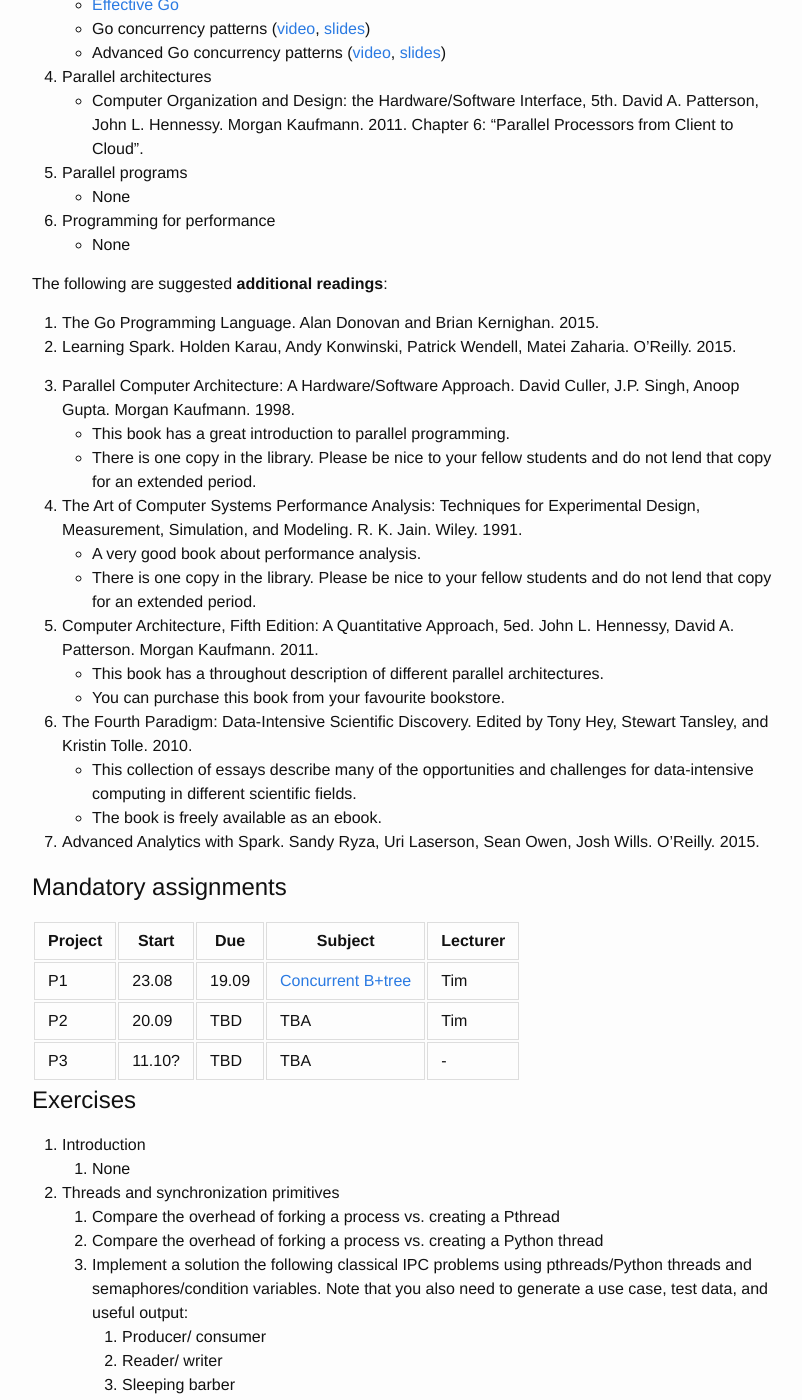
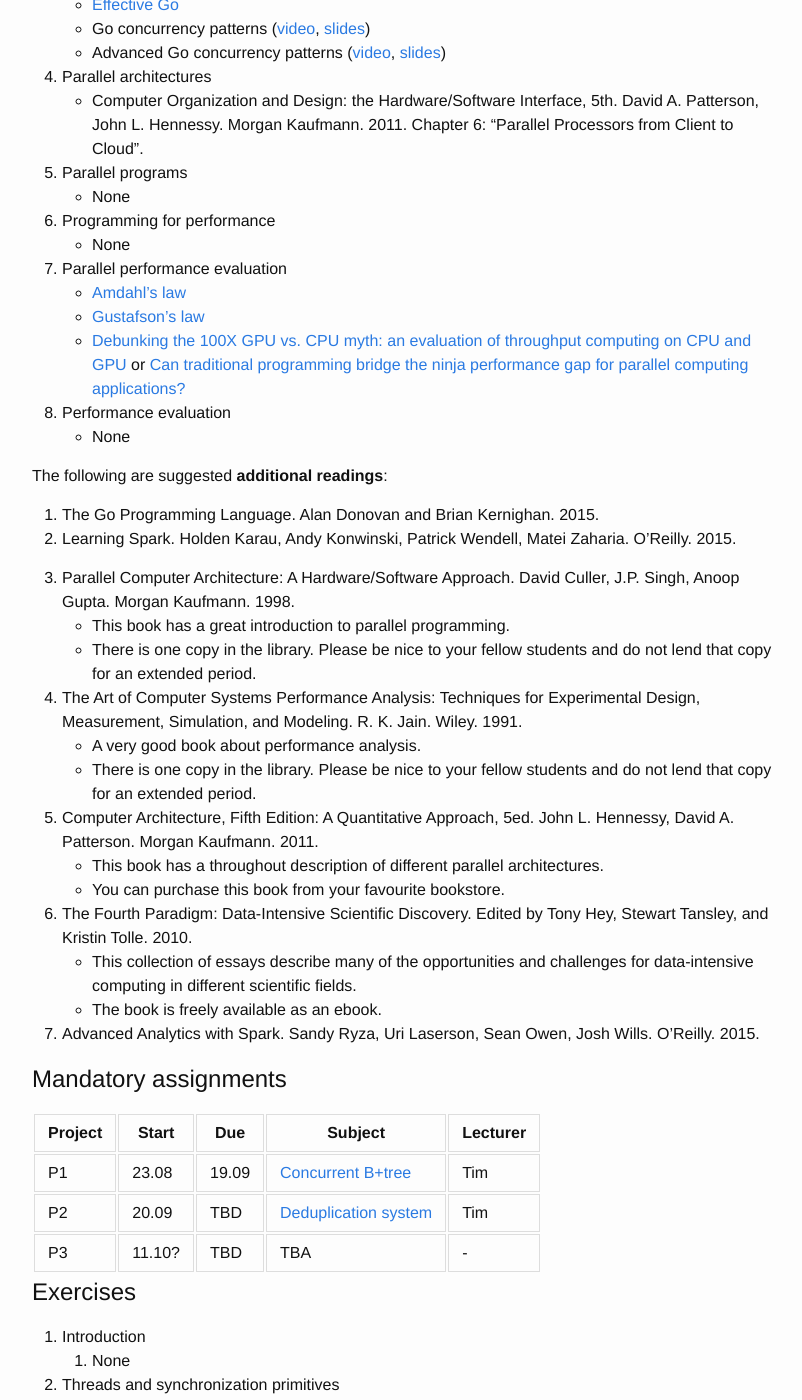
Before and after one commit to uit-inf-2202-f16/uit-inf-2202-f16.github.io, a Jekyll site: the page built from index.md, in a window 1280 px wide and 1400 px high, scrolled down 1873 px. Shown: the whole window, without its empty margins (238-1040 px from the left). Built offline with Jekyll 4.4.1, drawn with Linux system fonts in a browser that asks for light colours; some of the changed text lies outside the part shown.

Commit message:
Lecture 7 notes, etc

```diff
--- a/index.md
+++ b/index.md
@@ -34,8 +34,8 @@ We have the following rooms and hours:
 | L4  | Fri 02.09 | [Parallel architectures](lectures/04-parallel-architectures.pptx) | Lars Ailo |
 | L5  | Fri 09.09 | [Parallel programs](lectures/05-parallel-programs.pptx) | Lars Ailo |
 | L6  | Fri 16.09 | [Programming for performance](lectures/06-programming-for-performance.pptx) | Lars Ailo |
-| L7  | Fri 23.09 | Performance evaluation | Lars Ailo |
-| L8  | Fri 30.09 | Parallel program performance evaluation | Lars Ailo |
+| L7  | Fri 23.09 | [Parallel program performance evaluation](lectures/07-parallel-program-performance.pptx) | Lars Ailo |
+| L8  | Fri 30.09 | Performance evaluation | Lars Ailo |
 | L9  | Fri 07.10 | Cloud computing | Lars Ailo |
 | L10 | Thu 13.10 | Guest lecture: Scala and Spark | Inge Alexander Raknes |
 | L11 | Fri 24.10 | Data-intensive computing | Lars Ailo |
@@ -69,6 +69,12 @@ In addition, unless otherwise noted, the following are also **mandatory** readin
 - None
 6. Programming for performance
 - None
+7. Parallel performance evaluation
+- [Amdahl’s law](http://dl.acm.org/citation.cfm?id=1465560)
+- [Gustafson’s law](http://dl.acm.org/citation.cfm?id=42415)
+- [Debunking the 100X GPU vs. CPU myth: an evaluation of throughput computing on CPU and GPU](http://dl.acm.org/citation.cfm?id=1816021) or [Can traditional programming bridge the ninja performance gap for parallel computing applications?](http://dl.acm.org/citation.cfm?id=2766485.2742910)
+8. Performance evaluation
+- None
 
 The following are suggested **additional readings**:
 
@@ -98,7 +104,7 @@ The following are suggested **additional readings**:
 | Project |	Start    | Due      | Subject | Lecturer |
 |---------|----------|----------|---------|----------|
 | P1  	  | 23.08    | 19.09    | [Concurrent B+tree](https://github.com/uit-inf-2202-f16/assignment-1) | Tim      |
-| P2  	  | 20.09    | TBD      | TBA     | Tim      |
+| P2  	  | 20.09    | TBD      | [Deduplication system](https://github.com/uit-inf-2202-f16/assignment-2) | Tim |
 | P3      | 11.10?   | TBD      | TBA     | -        |
 
 
@@ -119,9 +125,13 @@ The following are suggested **additional readings**:
 	1. [Take a tour of Go](http://tour.golang.org/welcome/1)
 	2. Implement the classical IPC problems in exercise 2.3. in Go.
 4. Parallel architectures
-    1. TBA
+    1. None
 5. Parallel programs
 	1. Implement a simpliefied BLAST search program in Go that does similarity search on two lists of random DNA sequences.
 	2. Implement a heat distribution (SOR) program using Pthreads or (/and) Go.
 6. Programming for performance
 	1. Implement a tuple space in Python with semantics similar to Linda. Use your tuple space to implement a parallel version of Mandelbrot that uses dynamic assignment (pool of tasks).
+7. Parallel program performance evaluation
+	1. Go through either the [debunking](http://dl.acm.org/citation.cfm?id=1816021) or [ninja](http://dl.acm.org/citation.cfm?id=2766485.2742910) paper and study how they did each of the “Steps for a performance evaluation study”.
+8. Performance evaluation
+	1. None
```
Also changed, not shown: 1 other file.
